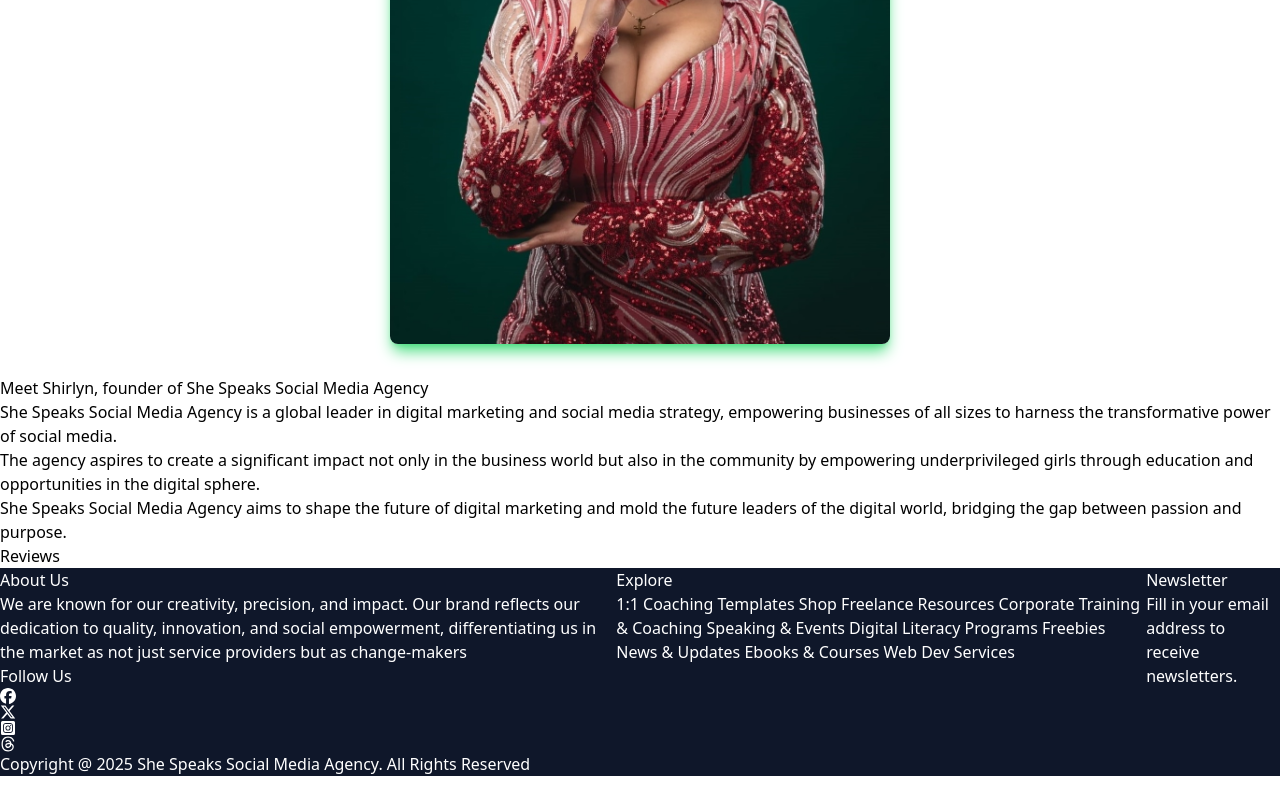
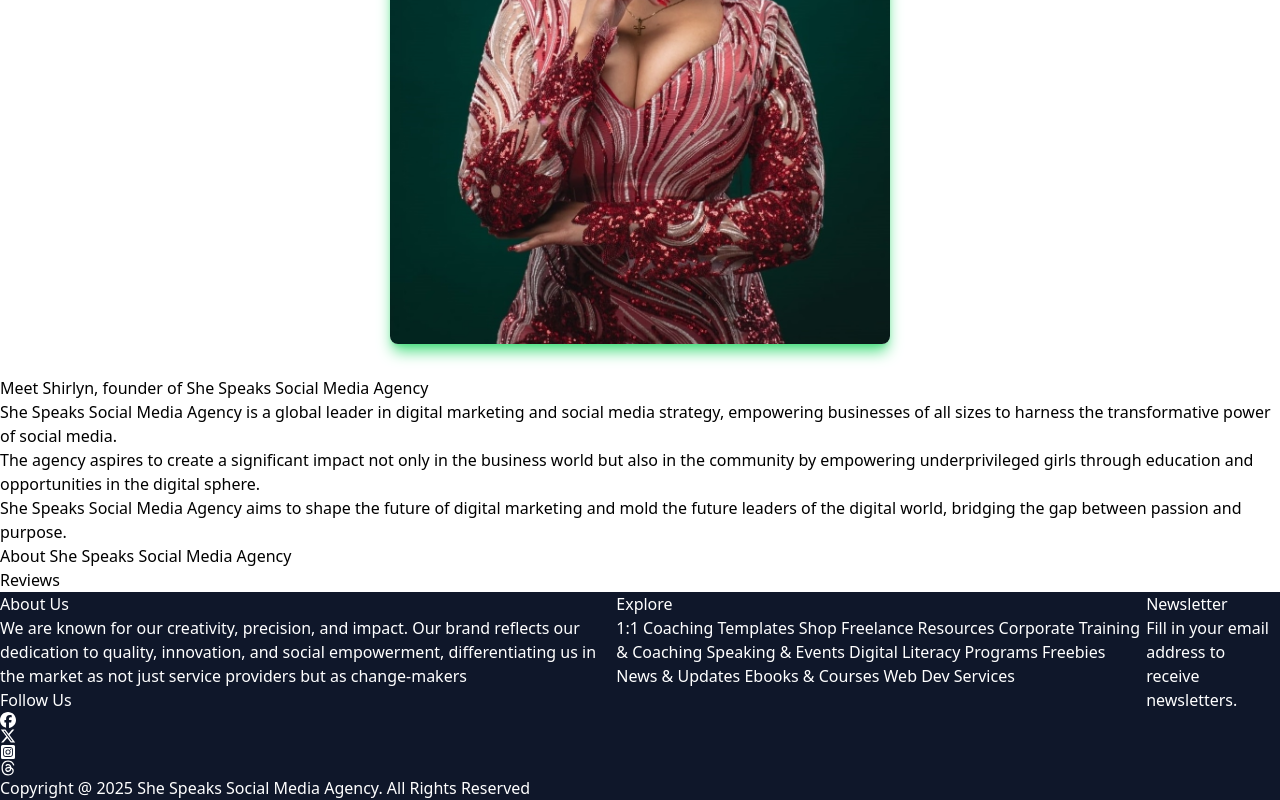
Before and after one commit to MatthewsRicky/shespeaksocial, a Next.js app: page / in a window 1280 px wide. Shown: the part 1814-2614 px from the top of the page. Before the commit the page ends 2590 px from the top, so only its background shows below. Built offline with nearby package versions, Linux system fonts and the light colour scheme.

Commit message:
Adding the button

```diff
--- a/components/FounderAbout.tsx
+++ b/components/FounderAbout.tsx
@@ -15,6 +15,7 @@
 				<p>
 					She Speaks Social Media Agency aims to shape the future of digital marketing and mold the future leaders of the digital world, bridging the gap between passion and purpose.
 				</p>
+				<button type="button">About She Speaks Social Media Agency</button>
 			</article>
 
 		</section>
```
